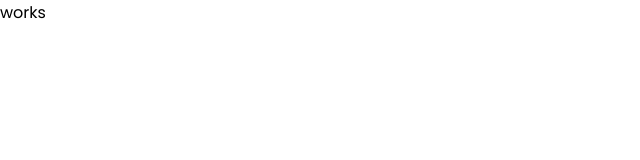
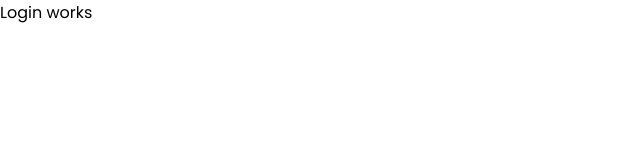
Before and after one commit to lindembergs/git-hub-queries, a React (Vite) app: page / in a window 1280 px wide. Shown: the top 160 px of the page, without its empty margins (0-640 px from the left). Built offline with nearby package versions, Linux system fonts and the light colour scheme.

Commit message:
add folders and login components

```diff
--- a/src/App.jsx
+++ b/src/App.jsx
@@ -1,5 +1,11 @@
+import { Login } from "./pages/Login";
+
 function App() {
-  return <>works</>;
+  return (
+    <>
+      <Login></Login>
+    </>
+  );
 }
 
 export default App;
--- /dev/null
+++ b/src/pages/Login/index.jsx
@@ -0,0 +1,3 @@
+export const Login = () => {
+  return <p>Login works</p>;
+};
```
